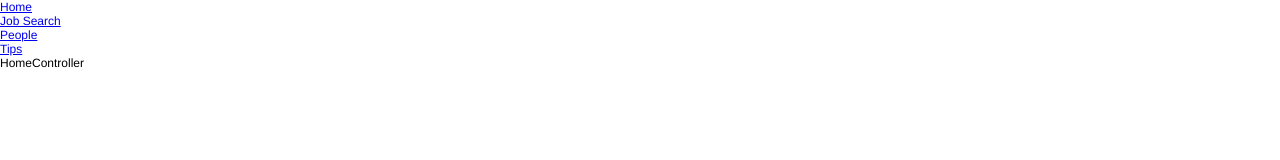
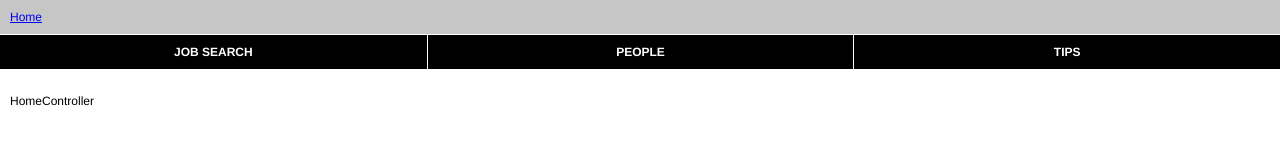
Before and after one commit to igoratron/rlsb-hackathon, a website: page index.html in a window 1280 px wide. Drawn offline with nearby package versions, Linux system fonts and the light colour scheme; some packages are replaced by stand-ins of ours.

Commit message:
Updated navigation and added a view

```diff
--- a/index.html
+++ b/index.html
@@ -8,16 +8,31 @@
     <script src="bower_components/angular-route/angular-route.min.js"></script>
     <script src="javascript/app.js"></script>
 </head>
-<body ng-app="RLSBApp">
+<body data-ng-app="RLSBApp">
+
+<header class="header">
+
+    <div class="company grey">
+
+        <a href="" data-ng-href="#/" title="home">Home</a>
+    </div>
 
 
-<ul>
-    <li><a href="#/">Home</a></li>
-    <li><a href="#/job-search">Job Search</a></li>
-    <li><a href="#/people">People</a></li>
-    <li><a href="#/tips">Tips</a></li>
-</ul>
+    <nav class="navigation">
+        <ul>
+            <li><a href="" data-ng-href="#/job-search" title="job search">Job Search</a></li>
+            <li><a href="" data-ng-href="#/people" title="people">People</a></li>
+            <li><a href="" data-ng-href="#/tips" title="tips">Tips</a></li>
+        </ul>
+    </nav>
 
-<div data-ng-view></div>
+    <div class="clear"></div>
+</header>
+
+<div class="main clear">
+
+    <div data-ng-view></div>
+
+</div>
 </body>
 </html>
```
